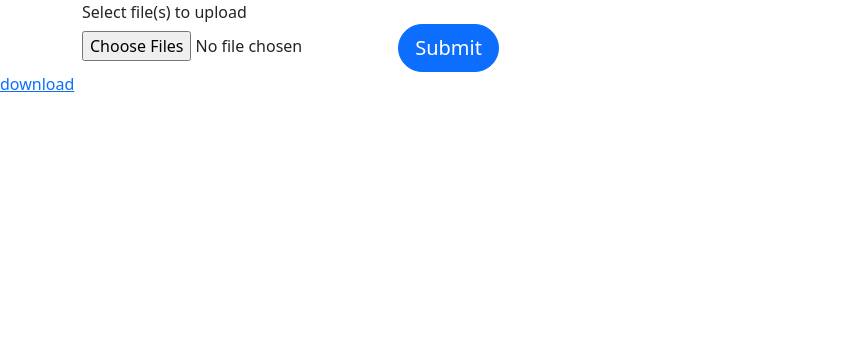
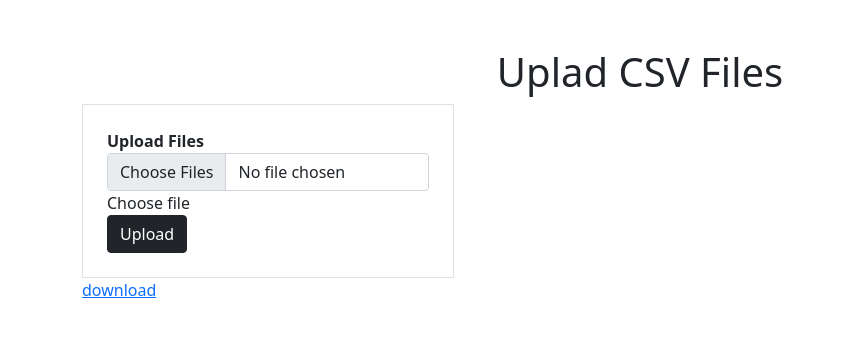
Before and after one commit to SwarupKharul/First_Flask_db_integration, a Flask app: page / in a window 1280 px wide. Shown: the top 337 px of the page, without its empty margins (0-845 px from the left). Run offline with Flask 2, Linux system fonts and the light colour scheme; some libraries are stand-ins or nearby versions.

```diff
--- /dev/null
+++ b/runtime.txt
@@ -0,0 +1 @@
+python-3.8.1
--- a/templates/upload.html
+++ b/templates/upload.html
@@ -4,8 +4,6 @@
       <title>Python Flask Multiple Files Upload</title>
       <link href="https://cdn.jsdelivr.net/npm/bootstrap@5.0.0-beta3/dist/css/bootstrap.min.css" rel="stylesheet" integrity="sha384-eOJMYsd53ii+scO/bJGFsiCZc+5NDVN2yr8+0RDqr0Ql0h+rP48ckxlpbzKgwra6" crossorigin="anonymous">
    </head>
-   <div class="container">
-  Select file(s) to upload
                   {% with messages = get_flashed_messages() %}
                     {% if messages %}
                    {% for message in messages %}
@@ -15,11 +13,23 @@
                 {% endfor %}
                  {% endif %}
                {% endwith %}
-         <form method="post" action="/" enctype="multipart/form-data">
-            <input type="file" name="files[]" multiple="true" autocomplete="off" required>
-            <input type="submit" value="Submit" class="btn btn-lg btn-block btn-primary" style="border-radius: 50px;background-color:hover: #35832f;">
-         </form>
+         <div class="container mt-5">
+  <h1 class="text-center">Uplad CSV Files</h1>
+  <div class="col-sm-12 col-lg-4 mr-auto ml-auto border p-4">
+  <form method="post" action="/" enctype="multipart/form-data">
+    <div class="form-group">
+      <label><strong>Upload Files</strong></label>
+      <div class="custom-file">
+        <input type="file" name="files[]" multiple class="custom-file-input form-control" id="customFile">
+        <label class="custom-file-label" for="customFile">Choose file</label>
       </div>
+    </div>
+    <div class="form-group">
+      <button type="button" name="upload" value="upload" id="upload" class="btn btn-block btn-dark"><i class="fa fa-fw fa-upload"></i> Upload</button>
+    </div>
+  </form>
+</div>
+
       <a href="{{ url_for('static', filename=file_name) }}" download>download</a>
       {{ ht }}
    <script src="https://maxcdn.bootstrapcdn.com/bootstrap/3.3.0/js/bootstrap.min.js"></script>
```
Also changed, not shown: 1 other file.
